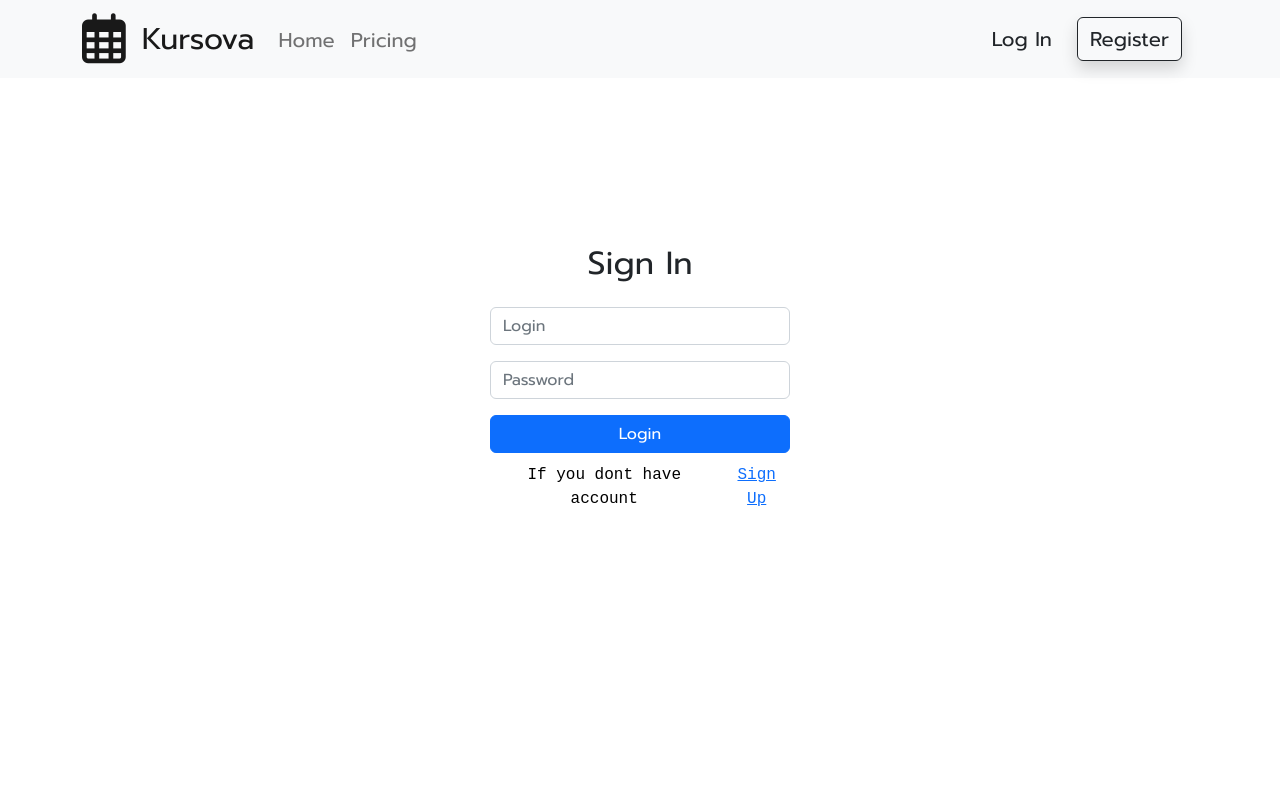
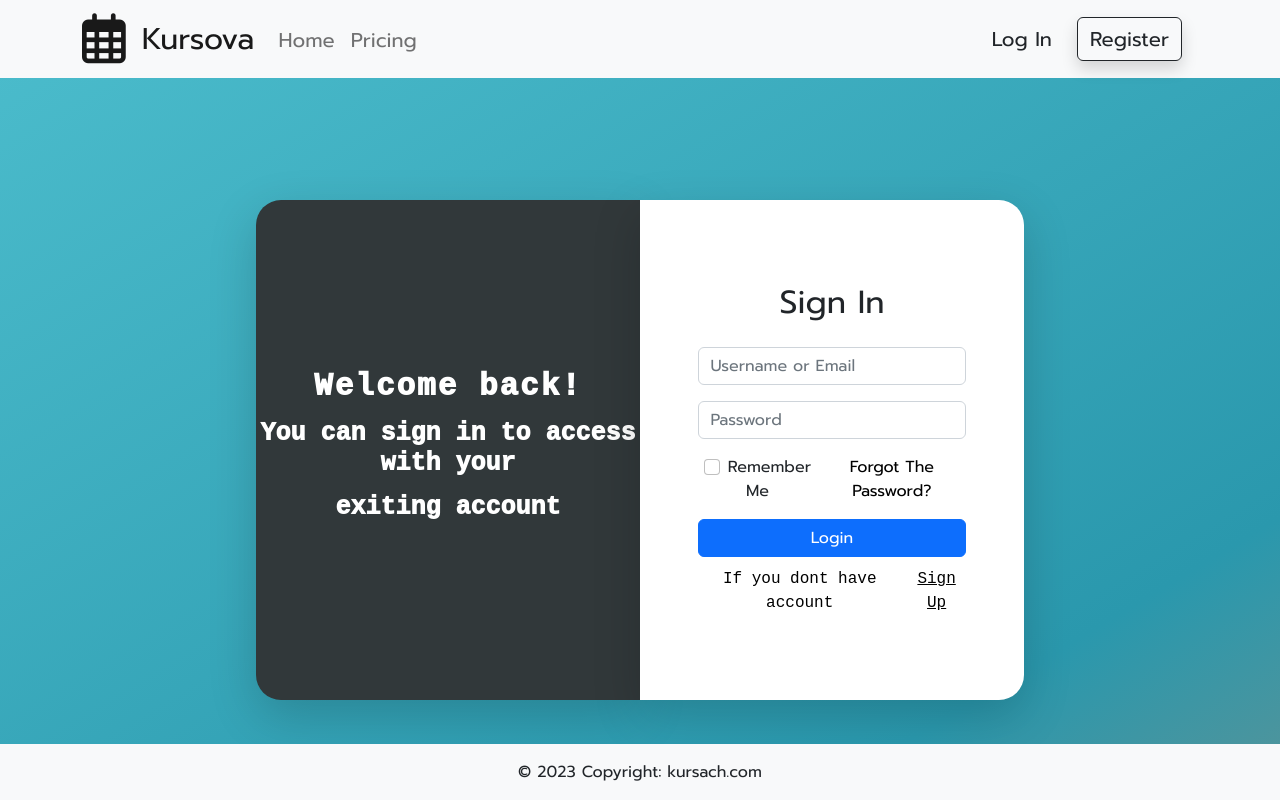
Before and after one commit to Pixel147/kursach, an Angular app: page /login in a window 1280 px wide. Shown: the top 800 px of the page. Built offline with nearby package versions, Linux system fonts and the light colour scheme.

Commit message:
reg and log pages with cool view

```diff
--- a/src/app/app-routing.module.ts
+++ b/src/app/app-routing.module.ts
@@ -1,5 +1,4 @@
 import { NgModule } from '@angular/core';
-import { CommonModule } from '@angular/common';
 import { RouterModule, Routes } from '@angular/router';
 import {LoginComponent} from "./login/login.component";
 import {HomeComponent} from "./home/home.component";
--- a/src/app/app.module.ts
+++ b/src/app/app.module.ts
@@ -8,13 +8,15 @@ import { HomeComponent } from "./home/home.component";
 import {RouterOutlet} from "@angular/router";
 import {AppRoutingModule} from "./app-routing.module";
 import { RegisterComponent } from './register/register.component';
+import { FooterComponent } from './footer/footer.component';
 
 @NgModule({
   declarations: [
     AppComponent,
     LoginComponent,
     RegisterComponent,
-    HomeComponent
+    HomeComponent,
+    FooterComponent
   ],
   imports: [
     BrowserModule,
--- /dev/null
+++ b/src/app/footer/footer.component.html
@@ -0,0 +1,6 @@
+<footer class="bg-light text-center">
+  <div class="text-center p-3">
+    © 2023 Copyright:
+    <a>kursach.com</a>
+  </div>
+</footer>
--- a/src/app/home/home.component.html
+++ b/src/app/home/home.component.html
@@ -46,3 +46,5 @@
     </div>
   </div>
 </section>
+
+<app-footer></app-footer>
--- a/src/app/login/login.component.css
+++ b/src/app/login/login.component.css
@@ -1,11 +1,77 @@
+.gradient {
+  height: 900px;
+  width: 100%;
+  background: linear-gradient(149deg, #56C8D6 0%, #2A98AD 42%, #DA865B 72%, #EFA68B 100%);
+  animation: gradient 10s infinite linear;
+  background-size: 400%;
+  z-index: 0;
+}
+
+@keyframes gradient {
+  0% {
+    background-position: 80% 0;
+  }
+  50% {
+    background-position: 20% 100%;
+  }
+  100% {
+    background-position: 80% 0;
+  }
+}
+
 .sign-in
 {
-  padding-bottom: 329px;
+  width: 100%;
+  padding-top:9.5%;
 }
+
+.login-background
+{
+  display: flex;
+  justify-content: center;
+  align-items: center;
+  flex-direction: column;
+  width: 30%;
+  background: #31383A;
+  height: 500px;
+  border-radius: 25px 0 0 25px;
+
+}
+
+.header-text
+{
+  font-family: Monospace;
+  font-size: 31px;
+  font-weight: 1000;
+  color: white;
+  letter-spacing: 2px;
+  padding: 3px;
+
+}
+
+.main-text
+{
+  font-family: Monospace;
+  font-size: 25px;
+  font-weight: 1000;
+  color: white;
+  padding: 3px;
+
+}
+
+.form-cover
+{
+  width: 30%;
+  display: flex;
+  justify-content: center;
+  align-items: center;
+  background-color: white;
+  border-radius: 0 25px 25px 0;
+}
+
 .login-form
 {
-  padding-top: 100px;
-  width: 300px;
+  width: 70%;
   height: 500px;
   display: flex;
   justify-content: center;
@@ -27,3 +93,15 @@
 {
   padding-left: 5px;
 }
+
+a
+{
+  text-decoration: none;
+  color:black;
+}
+
+.text-bottom
+{
+  color:black;
+  bottom: 10px;
+}
--- a/src/app/login/login.component.html
+++ b/src/app/login/login.component.html
@@ -1,19 +1,41 @@
-<div class="sign-in container-fluid text-center d-flex justify-content-center">
+<div class="gradient">
+  <div class="sign-in text-center d-flex justify-content-center align-items-center">
 
-    <form class="login-form">
-      <h2 class="text-center pt-3 pb-3">Sign In</h2>
+    <div class="login-background shadow-lg">
+      <h1 class="header-text">Welcome back!</h1>
+      <h2 class="main-text">You can sign in to access with your</h2>
+      <h2 class="main-text">exiting account</h2>
+    </div>
+    <div class="form-cover shadow-lg">
+      <form class="login-form">
+        <h2 class="text-center pt-3 pb-3">Sign In</h2>
 
         <div class="mb-3">
-          <input placeholder="Login" type="email" class="form-control" id="exampleInputEmail1" aria-describedby="emailHelp">
+          <input placeholder="Username or Email" type="email" class="form-control" id="exampleInputEmail1" aria-describedby="emailHelp">
         </div>
 
         <div class="mb-3">
           <input placeholder="Password" type="password" class="form-control" id="exampleInputPassword1">
         </div>
 
+        <div class="d-flex justify-content-around w-100%">
+          <div>
+            <input class="form-check-input me-2" type="checkbox" id="checkboxNoLabel" value="" aria-label="...">
+            <span>Remember Me</span>
+          </div>
+
+          <p class="text-bottom"><a class="text-decoration-none" href="http://localhost:4200/register">Forgot The Password?</a></p>
+        </div>
+
+
         <button type="submit" class="btn btn-primary">Login</button>
 
-      <p class="register-text">If you dont have account <a class="Sign-Up" href="http://localhost:4200/register">Sign Up</a></p>
-    </form>
+        <p class="register-text">If you dont have account <a class="Sign-Up text-decoration-underline" href="http://localhost:4200/register">Sign Up</a></p>
+      </form>
+    </div>
 
+
+  </div>
+
+  <app-footer class="fixed-bottom"></app-footer>
 </div>
--- a/src/app/register/register.component.css
+++ b/src/app/register/register.component.css
@@ -1,13 +1,107 @@
-.sign-up
+.gradient {
+  height: 900px;
+  width: 100%;
+  background: linear-gradient(149deg, #56C8D6 0%, #2A98AD 42%, #DA865B 72%, #EFA68B 100%);
+  animation: gradient 10s infinite linear;
+  background-size: 400%;
+  z-index: 0;
+}
+
+@keyframes gradient {
+  0% {
+    background-position: 80% 0;
+  }
+  50% {
+    background-position: 20% 100%;
+  }
+  100% {
+    background-position: 80% 0;
+  }
+}
+
+.sign-in
 {
-  padding-bottom: 281px;
+  width: 100%;
+  padding-top:9.5%;
 }
+
+.register-background
+{
+  display: flex;
+  justify-content: center;
+  align-items: center;
+  flex-direction: column;
+  width: 30%;
+  background: #31383A;
+  height: 500px;
+  border-radius: 25px 0 0 25px;
+
+}
+
+.header-text
+{
+  font-family: Monospace;
+  font-size: 31px;
+  font-weight: 1000;
+  color: white;
+  letter-spacing: 2px;
+  padding: 3px;
+
+}
+
+.main-text
+{
+  font-family: Monospace;
+  font-size: 25px;
+  font-weight: 1000;
+  color: white;
+  padding: 3px;
+
+}
+
+.form-cover
+{
+  width: 30%;
+  display: flex;
+  justify-content: center;
+  align-items: center;
+  background-color: white;
+  border-radius: 0 25px 25px 0;
+}
+
 .register-form
 {
-  padding-top: 100px;
-  width: 300px;
+  width: 70%;
   height: 500px;
   display: flex;
   justify-content: center;
   flex-direction: column;
 }
+
+.register-text
+{
+  padding-top: 10px;
+  display: flex;
+  justify-content: center;
+  color: black;
+  font-size: 16px;
+  font-weight: 500;
+  font-family: monospace;
+}
+
+.Sign-Up
+{
+  padding-left: 5px;
+}
+
+a
+{
+  text-decoration: none;
+  color:black;
+}
+
+.text-bottom
+{
+  color:black;
+  bottom: 10px;
+}
--- a/src/app/register/register.component.html
+++ b/src/app/register/register.component.html
@@ -1,4 +1,14 @@
-<div class="sign-up container-fluid d-flex justify-content-center pt-5">
+<div class="gradient">
+  <div class="sign-in text-center d-flex justify-content-center align-items-center">
+
+    <div class="register-background shadow-lg">
+      <h1 class="header-text">Hello!</h1>
+      <h2 class="main-text">Create your own account and make</h2>
+      <h2 class="main-text">business meetings meetings easier</h2>
+      <h2 class="main-text">with our company</h2>
+    </div>
+    <div class="form-cover shadow-lg">
+
       <form class="register-form">
         <h2 class="text-center pt-3 pb-3">Sign Up</h2>
         <div class="mb-3">
@@ -17,7 +27,29 @@
           <input (input)="onRepPass($event)" placeholder=" Repeat Password" type="password"  class="form-control" id="exampleInputEmail6" aria-describedby="emailHelp">
         </div>
 
-    <button (click)="onClick()" type="text" class="btn btn-primary">Register</button>
+        <div class="d-flex justify-content-around w-100% p-3 pt-0">
+
+          <div class="form-check">
+            <input class="form-check-input" type="radio" name="flexRadioDefault" id="flexRadioDefault3">
+            <label class="form-check-label" for="flexRadioDefault1">
+              Im Employee
+            </label>
+          </div>
+          <div class="form-check">
+            <input class="form-check-input" type="radio" name="flexRadioDefault" id="flexRadioDefault1">
+            <label class="form-check-label" for="flexRadioDefault1">
+              Im Client
+            </label>
+          </div>
+        </div>
+
+        <button (click)="onClick()" type="submit" class="btn btn-primary">Register</button>
       </form>
 
     </div>
+
+
+  </div>
+
+  <app-footer class="fixed-bottom"></app-footer>
+</div>
```
Also changed, not shown: src/app/footer/footer.component.ts (added, +10 -0 lines), src/app/footer/footer.component.css (added), 1 other file (tests, documents, lock files or other folders). Lines whose indentation alone changed are shown as unchanged.
